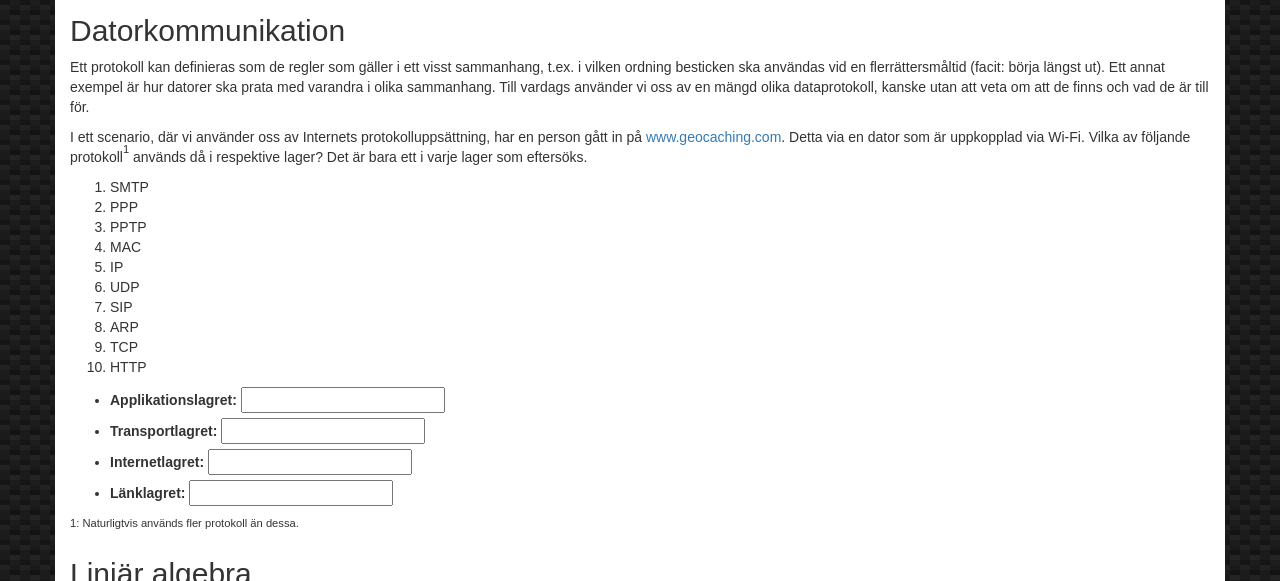
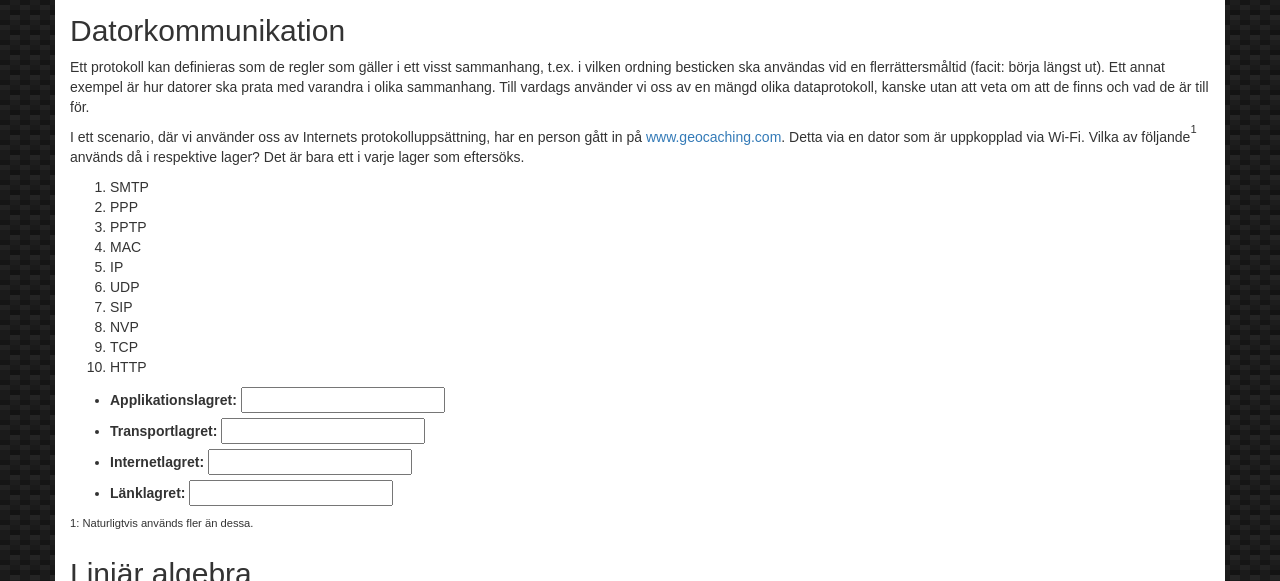
Before and after one commit to FannyLinderborg/fannylinderborg.github.io, a plain HTML site: page GC69B73/index.html in a window 1280 px wide. Shown: the part 4360-4941 px from the top of the page. Drawn offline with nearby package versions, Linux system fonts and the light colour scheme; some packages are replaced by stand-ins of ours.

Commit message:
Fixed a flaw and removed a formulation causing confusion relating to Datorkommunikation: replaced ARP since it is ambiguous (it could be interpreted as belonging to both the network and the link layer) and removed the wording "protokoll" since it could be misinterpreted (as a protocol for exchanging information).

```diff
--- a/GC69B73/index.html
+++ b/GC69B73/index.html
@@ -300,7 +300,7 @@
 
             <p>Ett protokoll kan definieras som de regler som gäller i ett visst sammanhang, t.ex. i vilken ordning besticken ska användas vid en flerrättersmåltid (facit: börja längst ut). Ett annat exempel är hur datorer ska prata med varandra i olika sammanhang. Till vardags använder vi oss av en mängd olika dataprotokoll, kanske utan att veta om att de finns och vad de är till för.</p>
 
-            <p>I ett scenario, där vi använder oss av Internets protokolluppsättning, har en person gått in på <a href="http://www.geocaching.com/" target="_blank">www.geocaching.com</a>. Detta via en dator som är uppkopplad via Wi-Fi. Vilka av följande protokoll<span class="footnote">1</span> används då i respektive lager? Det är bara ett i varje lager som eftersöks.</p>
+            <p>I ett scenario, där vi använder oss av Internets protokolluppsättning, har en person gått in på <a href="http://www.geocaching.com/" target="_blank">www.geocaching.com</a>. Detta via en dator som är uppkopplad via Wi-Fi. Vilka av följande<span class="footnote">1</span> används då i respektive lager? Det är bara ett i varje lager som eftersöks.</p>
 
             <ol>
                 <li>SMTP</li>
@@ -310,7 +310,7 @@
                 <li>IP</li>
                 <li>UDP</li>
                 <li>SIP</li>
-                <li>ARP</li>
+                <li>NVP</li>
                 <li>TCP</li>
                 <li>HTTP</li>
             </ol>
@@ -338,7 +338,7 @@
                 </li>
             </ul>
 
-            <p class="footnote">1: Naturligtvis används fler protokoll än dessa.</p>
+            <p class="footnote">1: Naturligtvis används fler än dessa.</p>
 
         </section>
 
```
